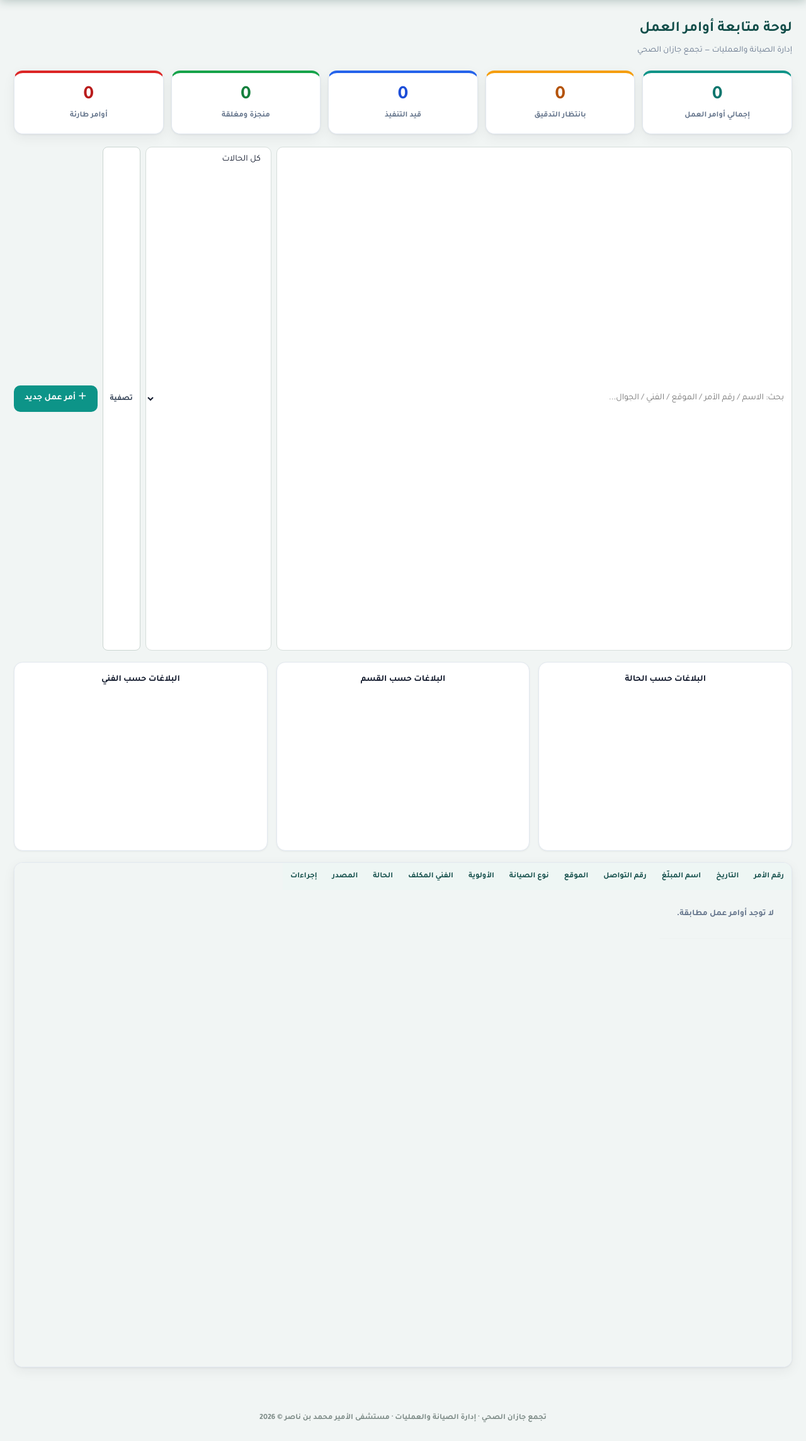
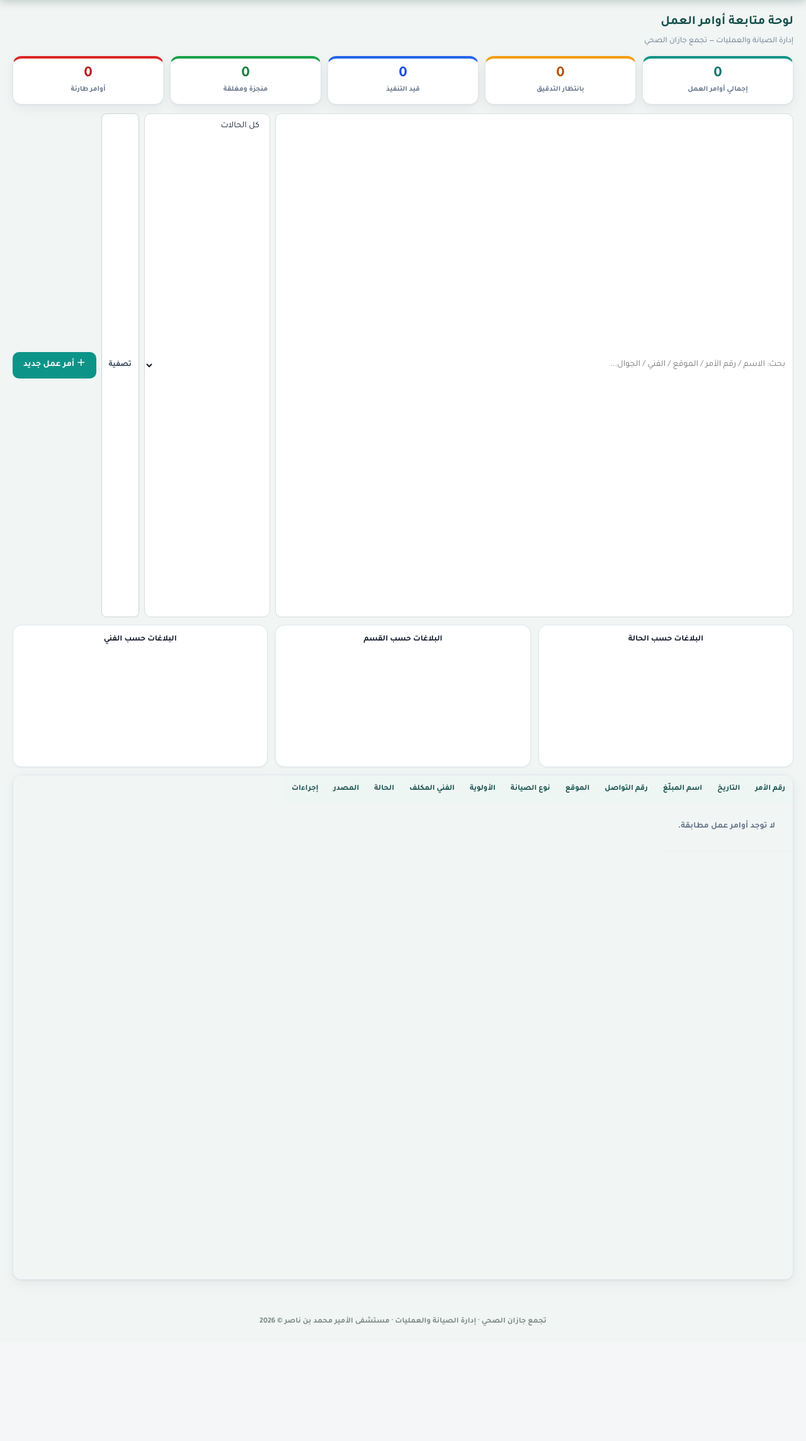
Before and after one commit to an2sj/maintenance-system-27, a FastAPI app: page / in a window 1280 px wide. Shown: the part 66-2354 px from the top of the page at 63% size. After the commit the page ends 2171 px from the top, so only its background shows below. Run offline with FastAPI, Linux system fonts and the light colour scheme; data that the repository does not hold is empty; a map, chart or similar area stays blank; some libraries are stand-ins or nearby versions.

Commit message:
ضغط الفراغات وتصغير بطاقات الإحصائيات والرسوم لتقليل المساحات الفارغة

```diff
--- a/static/style.css
+++ b/static/style.css
@@ -99,12 +99,12 @@ a:hover { text-decoration: underline; }
 }
 
 /* ---------------- Layout ---------------- */
-.wrap { max-width: 1400px; margin: 0 auto; padding: 22px 22px 50px; flex: 1; width: 100%; }
-.foot { text-align: center; padding: 20px 12px 26px; color: #7c8a86; font-size: 12.5px; font-weight: 600; }
+.wrap { max-width: 1400px; margin: 0 auto; padding: 16px 20px 40px; flex: 1; width: 100%; }
+.foot { text-align: center; padding: 16px 12px 22px; color: #7c8a86; font-size: 12.5px; font-weight: 600; }
 
-.page-head { margin: 4px 0 20px; }
-.page-head h1 { font-size: 23px; font-weight: 800; color: var(--primary-darker); margin-bottom: 4px; }
-.page-head .sub { color: var(--muted); font-size: 13.5px; }
+.page-head { margin: 2px 0 12px; }
+.page-head h1 { font-size: 20px; font-weight: 800; color: var(--primary-darker); margin-bottom: 3px; }
+.page-head .sub { color: var(--muted); font-size: 13px; }
 .page-head-row { display: flex; align-items: flex-start; justify-content: space-between; gap: 12px; flex-wrap: wrap; }
 .page-actions { display: flex; gap: 8px; flex-wrap: wrap; }
 
@@ -117,18 +117,18 @@ a:hover { text-decoration: underline; }
 }
 .form-card { padding: 22px; margin-bottom: 18px; }
 
-.stats { display: grid; grid-template-columns: repeat(auto-fit, minmax(170px, 1fr)); gap: 12px; margin-bottom: 20px; }
+.stats { display: grid; grid-template-columns: repeat(auto-fit, minmax(150px, 1fr)); gap: 10px; margin-bottom: 14px; }
 .stat {
   display: flex; flex-direction: column; align-items: center; justify-content: center;
-  padding: 18px 12px; text-align: center;
+  padding: 12px 10px; text-align: center;
   background: var(--card); border: 1px solid var(--line);
   border-top: 4px solid var(--primary);
   border-radius: var(--radius); box-shadow: var(--shadow);
   transition: transform .15s, box-shadow .15s;
 }
 .stat:hover { transform: translateY(-2px); box-shadow: 0 8px 24px rgba(15, 23, 42, .12); text-decoration: none; }
-.stat-num { font-size: 30px; font-weight: 800; line-height: 1.2; }
-.stat-label { font-size: 12.5px; color: var(--muted); font-weight: 700; margin-top: 3px; }
+.stat-num { font-size: 24px; font-weight: 800; line-height: 1.1; }
+.stat-label { font-size: 11.5px; color: var(--muted); font-weight: 700; margin-top: 2px; }
 .s-all .stat-num { color: var(--primary-dark); }
 .s-pending .stat-num { color: #b45309; }
 .s-approved .stat-num { color: #1d4ed8; }
@@ -140,7 +140,7 @@ a:hover { text-decoration: underline; }
 .s-urgent { border-top-color: #dc2626; }
 
 /* ---------------- Toolbar ---------------- */
-.toolbar { display: flex; gap: 8px; flex-wrap: wrap; align-items: center; margin-bottom: 16px; }
+.toolbar { display: flex; gap: 8px; flex-wrap: wrap; align-items: center; margin-bottom: 12px; }
 .toolbar-form { display: flex; gap: 8px; flex-wrap: wrap; flex: 1; }
 .toolbar-form input[type=text] { flex: 1; min-width: 220px; }
 .toolbar-form select { max-width: 200px; }
@@ -203,7 +203,7 @@ table.tbl th {
   background: #eef6f4; color: var(--primary-darker); font-size: 12.5px; font-weight: 800;
   padding: 11px 12px; text-align: right; white-space: nowrap;
 }
-table.tbl td { padding: 10px 12px; border-bottom: 1px solid #eef2f1; vertical-align: middle; line-height: 1.55; }
+table.tbl td { padding: 9px 10px; border-bottom: 1px solid #eef2f1; vertical-align: middle; line-height: 1.55; }
 table.tbl tbody tr:hover { background: #f8fbfa; }
 td.empty, .empty { text-align: center; color: var(--muted); padding: 28px !important; font-weight: 700; }
 td.desc-cell { max-width: 240px; white-space: normal; }
--- a/templates/dashboard.html
+++ b/templates/dashboard.html
@@ -185,16 +185,16 @@ window.__chartData = {{ chart_data | safe }};
 })();
 </script>
 <style>
-  .charts { display: grid; grid-template-columns: repeat(3, 1fr); gap: 14px; margin: 18px 0; }
-  .chart-card { background: #fff; border: 1px solid #e2e8f0; border-radius: 14px; padding: 16px; box-shadow: 0 1px 3px rgba(0,0,0,.06); display: flex; flex-direction: column; min-width: 0; }
-  .chart-card h3 { margin: 0 0 12px; font-size: 14px; color: #0f172a; text-align: center; }
-  .chart-card .chart-box { position: relative; flex: 1; min-height: 230px; max-height: 230px; overflow: hidden; }
+  .charts { display: grid; grid-template-columns: repeat(3, 1fr); gap: 12px; margin: 12px 0; }
+  .chart-card { background: #fff; border: 1px solid #e2e8f0; border-radius: 14px; padding: 12px; box-shadow: 0 1px 3px rgba(0,0,0,.06); display: flex; flex-direction: column; min-width: 0; }
+  .chart-card h3 { margin: 0 0 8px; font-size: 13px; color: #0f172a; text-align: center; }
+  .chart-card .chart-box { position: relative; flex: 1; min-height: 170px; max-height: 170px; overflow: hidden; }
   .chart-card .chart-box canvas { position: absolute; inset: 0; width: 100% !important; height: 100% !important; }
   @media (max-width: 900px) { .charts { grid-template-columns: 1fr; } }
-  .notify-card { background: #fff; border: 1px solid #fcd34d; border-left: 5px solid #f59e0b; border-radius: 14px; padding: 14px 16px; margin: 18px 0; box-shadow: 0 2px 8px rgba(245,158,11,.12); }
-  .notify-head { display: flex; align-items: center; justify-content: space-between; gap: 10px; margin-bottom: 10px; font-weight: 700; color: #92400e; }
-  .notify-list { list-style: none; margin: 0; padding: 0; display: flex; flex-direction: column; gap: 8px; }
-  .notify-list li { display: flex; align-items: center; gap: 10px; flex-wrap: wrap; padding: 8px 10px; background: #fffbeb; border-radius: 10px; }
+  .notify-card { background: #fff; border: 1px solid #fcd34d; border-left: 5px solid #f59e0b; border-radius: 14px; padding: 10px 14px; margin: 12px 0; box-shadow: 0 2px 8px rgba(245,158,11,.12); }
+  .notify-head { display: flex; align-items: center; justify-content: space-between; gap: 10px; margin-bottom: 8px; font-weight: 700; color: #92400e; }
+  .notify-list { list-style: none; margin: 0; padding: 0; display: flex; flex-direction: column; gap: 6px; }
+  .notify-list li { display: flex; align-items: center; gap: 10px; flex-wrap: wrap; padding: 6px 10px; background: #fffbeb; border-radius: 10px; }
   .notify-list li .muted { color: #64748b; flex: 1; min-width: 120px; }
 </style>
 {% endblock %}
```
